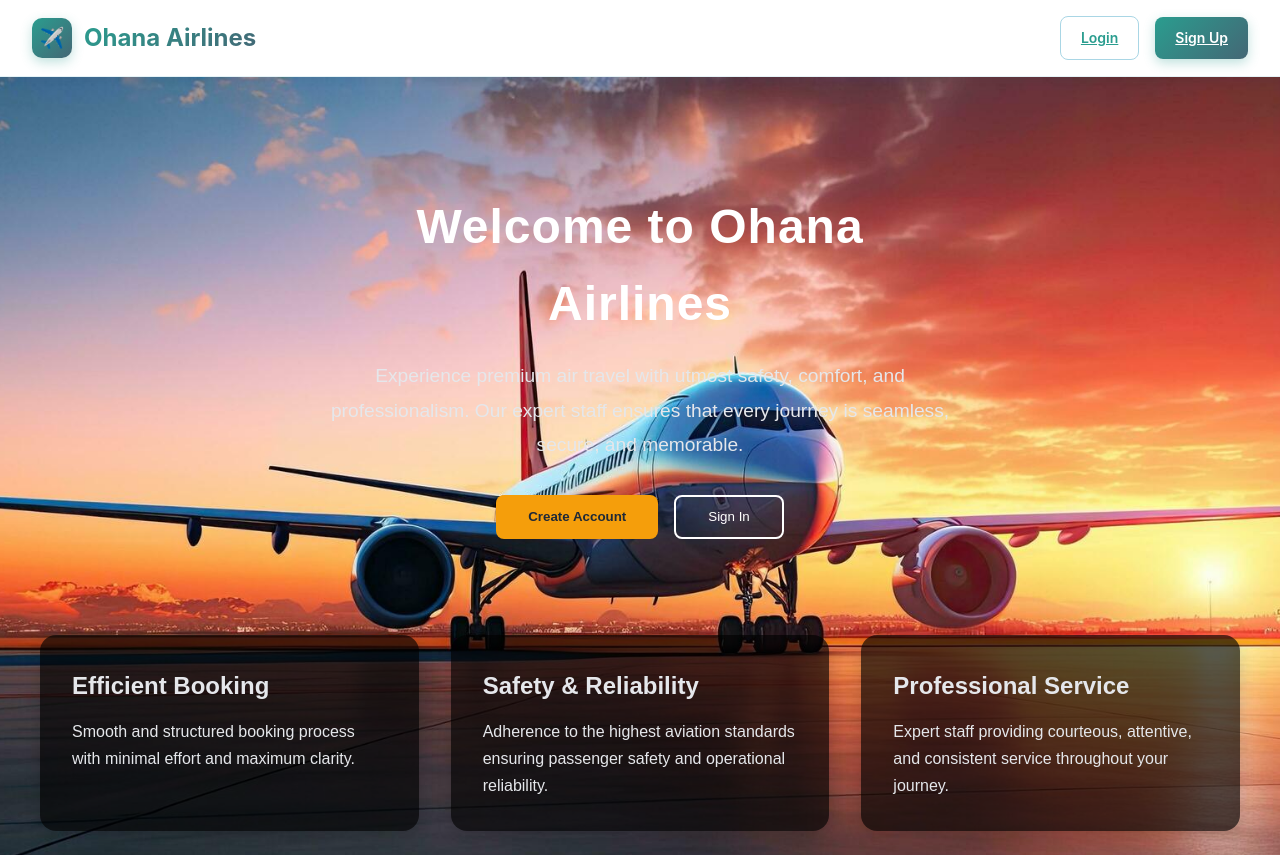
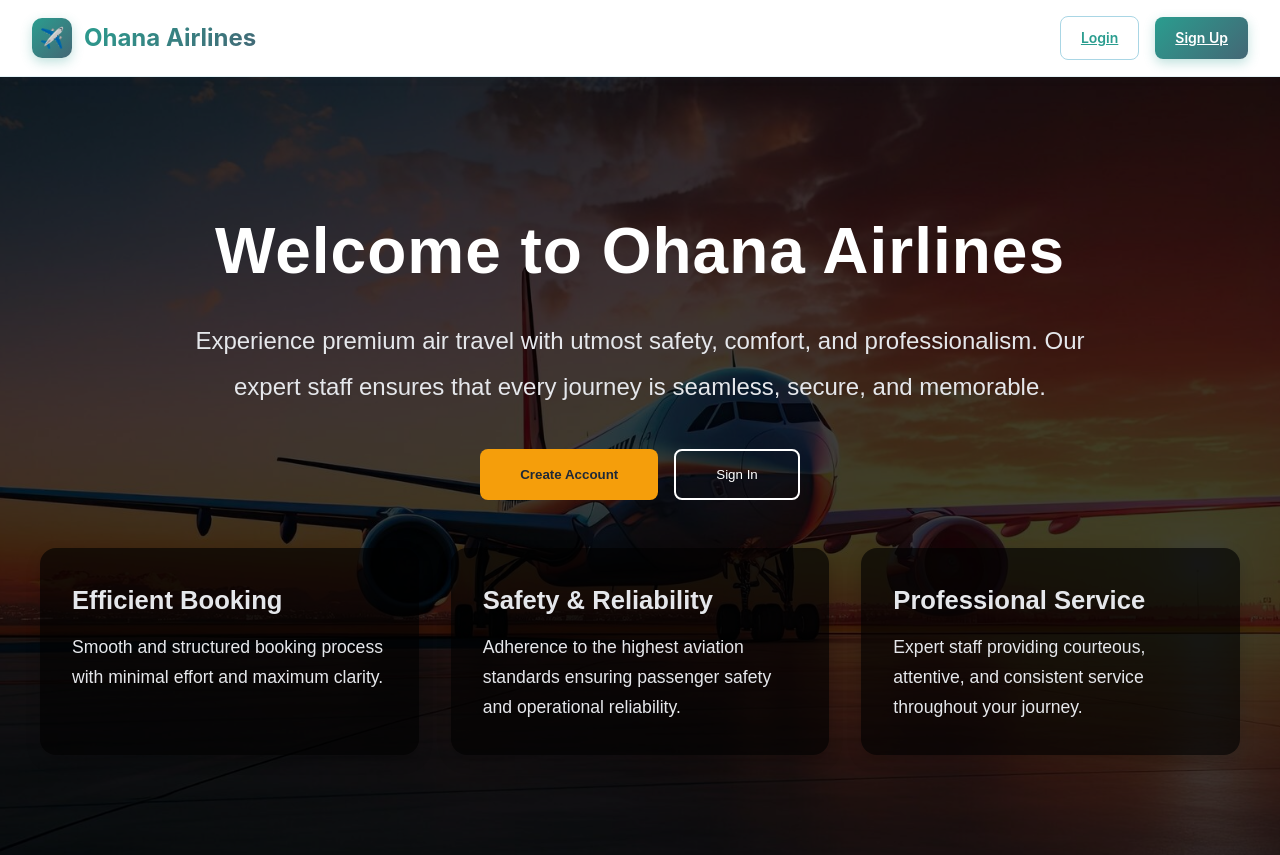
Before and after one commit to Mikayla-Buno/final-project-8-webdevt, a React (Vite) app: page / in a window 1280 px wide. Shown: the top 855 px of the page. Built offline with nearby package versions, Linux system fonts and the light colour scheme; the HTML template or start-up script is replaced by a standard one.

Commit message:
few homepage ui changes

```diff
--- a/src/pages/Home.jsx
+++ b/src/pages/Home.jsx
@@ -8,7 +8,9 @@ const Home = () => {
   const navigate = useNavigate();
 
   const goToFlight = (origin, destination) => {
-    navigate(`/flights?origin=${encodeURIComponent(origin)}&destination=${encodeURIComponent(destination)}`);
+    navigate(
+      `/flights?origin=${encodeURIComponent(origin)}&destination=${encodeURIComponent(destination)}`
+    );
   };
 
   return (
@@ -30,23 +32,60 @@ const Home = () => {
           padding: "4rem 2rem",
         }}
       >
-        {/* Hero Text */}
+        {/* Dark Overlay */}
         <div
           style={{
-            padding: "3rem 2rem",
-            borderRadius: "1rem",
-            maxWidth: "700px",
+            position: "absolute",
+            top: 0,
+            left: 0,
+            width: "100%",
+            height: "100%",
+            backgroundColor: "rgba(0,0,0,0.75)",
+            zIndex: 1,
+          }}
+        ></div>
+
+        {/* Hero Content */}
+        <div
+          style={{
+            position: "relative",
+            zIndex: 2,
+            maxWidth: "900px",
             marginBottom: "3rem",
           }}
         >
-          <h1 style={{ fontSize: "3rem", fontWeight: 700, marginBottom: "1rem", letterSpacing: "1px" }}>
+          <h1
+            style={{
+              fontSize: "4rem",
+              fontWeight: 700,
+              letterSpacing: "1px",
+              whiteSpace: "nowrap", // Keep heading in one line
+              overflow: "hidden",
+              textOverflow: "ellipsis",
+            }}
+          >
             Welcome to Ohana Airlines
           </h1>
-          <p style={{ fontSize: "1.2rem", lineHeight: 1.8, color: "#E5E7EB" }}>
-            Experience premium air travel with utmost safety, comfort, and professionalism. Our expert staff ensures that
-            every journey is seamless, secure, and memorable.
+          <p
+            style={{
+              fontSize: "1.5rem",
+              lineHeight: 1.9,
+              color: "#E5E7EB",
+              marginTop: "1rem",
+            }}
+          >
+            Experience premium air travel with utmost safety, comfort, and professionalism. Our expert staff ensures
+            that every journey is seamless, secure, and memorable.
           </p>
-          <div style={{ display: "flex", justifyContent: "center", gap: "1rem", flexWrap: "wrap", marginTop: "2rem" }}>
+          <div
+            style={{
+              display: "flex",
+              justifyContent: "center",
+              gap: "1rem",
+              flexWrap: "wrap",
+              marginTop: "2.5rem",
+            }}
+          >
             {!isAuthenticated ? (
               <>
                 <button
@@ -54,7 +93,7 @@ const Home = () => {
                   style={{
                     background: "#F59E0B",
                     color: "#1F2937",
-                    padding: "0.8rem 2rem",
+                    padding: "1rem 2.5rem",
                     borderRadius: "0.5rem",
                     fontWeight: 600,
                     border: "none",
@@ -71,7 +110,7 @@ const Home = () => {
                   style={{
                     border: "2px solid #FFFFFF",
                     color: "#FFFFFF",
-                    padding: "0.8rem 2rem",
+                    padding: "1rem 2.5rem",
                     borderRadius: "0.5rem",
                     background: "transparent",
                     fontWeight: 500,
@@ -91,7 +130,7 @@ const Home = () => {
                   style={{
                     background: "#F59E0B",
                     color: "#1F2937",
-                    padding: "0.8rem 2rem",
+                    padding: "1rem 2.5rem",
                     borderRadius: "0.5rem",
                     fontWeight: 600,
                     border: "none",
@@ -108,7 +147,7 @@ const Home = () => {
                   style={{
                     border: "2px solid #FFFFFF",
                     color: "#FFFFFF",
-                    padding: "0.8rem 2rem",
+                    padding: "1rem 2.5rem",
                     borderRadius: "0.5rem",
                     background: "transparent",
                     fontWeight: 500,
@@ -128,6 +167,8 @@ const Home = () => {
         {/* Features - Formal Layout */}
         <div
           style={{
+            position: "relative",
+            zIndex: 2,
             maxWidth: "1200px",
             display: "grid",
             gridTemplateColumns: "repeat(auto-fit, minmax(280px, 1fr))",
@@ -136,9 +177,18 @@ const Home = () => {
           }}
         >
           {[
-            { title: "Efficient Booking", desc: "Smooth and structured booking process with minimal effort and maximum clarity." },
-            { title: "Safety & Reliability", desc: "Adherence to the highest aviation standards ensuring passenger safety and operational reliability." },
-            { title: "Professional Service", desc: "Expert staff providing courteous, attentive, and consistent service throughout your journey." },
+            {
+              title: "Efficient Booking",
+              desc: "Smooth and structured booking process with minimal effort and maximum clarity.",
+            },
+            {
+              title: "Safety & Reliability",
+              desc: "Adherence to the highest aviation standards ensuring passenger safety and operational reliability.",
+            },
+            {
+              title: "Professional Service",
+              desc: "Expert staff providing courteous, attentive, and consistent service throughout your journey.",
+            },
           ].map((feature, index) => (
             <div
               key={index}
@@ -154,8 +204,10 @@ const Home = () => {
               onMouseEnter={(e) => (e.currentTarget.style.transform = "translateY(-5px)")}
               onMouseLeave={(e) => (e.currentTarget.style.transform = "translateY(0)")}
             >
-              <h3 style={{ fontSize: "1.5rem", fontWeight: 700, marginBottom: "0.75rem" }}>{feature.title}</h3>
-              <p style={{ fontSize: "1rem", lineHeight: 1.7 }}>{feature.desc}</p>
+              <h3 style={{ fontSize: "1.6rem", fontWeight: 700, marginBottom: "0.75rem" }}>
+                {feature.title}
+              </h3>
+              <p style={{ fontSize: "1.1rem", lineHeight: 1.7 }}>{feature.desc}</p>
             </div>
           ))}
         </div>
@@ -174,7 +226,7 @@ const Home = () => {
         <h2
           style={{
             textAlign: "center",
-            fontSize: "2rem",
+            fontSize: "2.5rem",
             fontWeight: 700,
             marginBottom: "2rem",
             color: "#FFFFFF",
@@ -245,8 +297,10 @@ const Home = () => {
         }}
       >
         <div style={{ maxWidth: "700px", margin: "0 auto" }}>
-          <h2 style={{ fontSize: "2.5rem", fontWeight: 700, marginBottom: "1rem" }}>Ready to Take Off?</h2>
-          <p style={{ fontSize: "1.125rem", marginBottom: "2rem", lineHeight: 1.6 }}>
+          <h2 style={{ fontSize: "2.5rem", fontWeight: 700, marginBottom: "1rem" }}>
+            Ready to Take Off?
+          </h2>
+          <p style={{ fontSize: "1.25rem", marginBottom: "2rem", lineHeight: 1.6 }}>
             Join thousands of satisfied travelers and experience the difference with Ohana Airlines.
           </p>
           <button
@@ -254,7 +308,7 @@ const Home = () => {
             style={{
               background: "#F59E0B",
               color: "#1F2937",
-              padding: "1rem 2rem",
+              padding: "1rem 2.5rem",
               borderRadius: "0.5rem",
               fontWeight: 600,
               border: "none",
```
